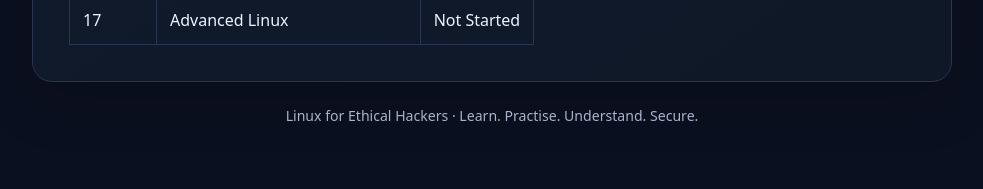
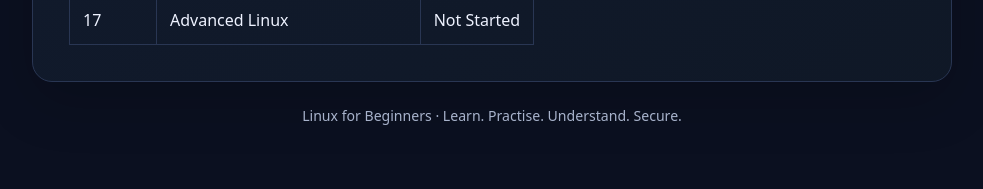
Before and after one commit to abbasdalhatu/Linux-For-Beginners, a Jekyll site: the page built from COURSE-PROGRESS.md, in a window 1280 px wide. Shown: the part 1008-1197 px from the top of the page, without its empty margins (148-1131 px from the left). Built offline with Jekyll 4.4.1, drawn with Linux system fonts in a browser that asks for light colours; our own code applies the rules of GitHub Pages for plain Markdown files.

Commit message:
Update practical lab branding to Linux for Beginners

```diff
--- a/_layouts/practical-lab.html
+++ b/_layouts/practical-lab.html
@@ -7,7 +7,7 @@
 <meta charset="utf-8">
 <meta name="viewport" content="width=device-width, initial-scale=1">
 <meta name="theme-color" content="#0b1020">
-<title>{{ page.title | default: page.name | default: "Practical Lab" }} | Linux for Ethical Hackers</title>
+<title>{{ page.title | default: page.name | default: "Practical Lab" }} | Linux for Beginners</title>
 <style>
 :root{color-scheme:dark;--bg:#0b1020;--panel:#131c32;--line:#293653;--text:#eef2ff;--muted:#a8b3cc;--accent:#a78bfa;--cyan:#67e8f9}
 *{box-sizing:border-box}
@@ -41,7 +41,7 @@ main{width:min(920px,calc(100% - 36px));margin:0 auto;padding:34px 0 64px}
 <main>
 <nav class="topbar"><a href="{{ page.dir | append: '/index.html' | relative_url }}">← Back to module overview</a><a href="{{ '/' | relative_url }}">← All course modules</a></nav>
 <article class="lesson-content">{{ content }}</article>
-<footer class="footer">Linux for Ethical Hackers · Learn. Practise. Understand. Secure.</footer>
+<footer class="footer">Linux for Beginners · Learn. Practise. Understand. Secure.</footer>
 </main>
 </body>
 </html>
```
